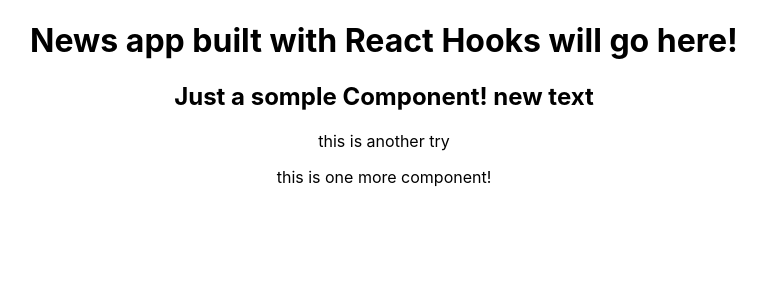
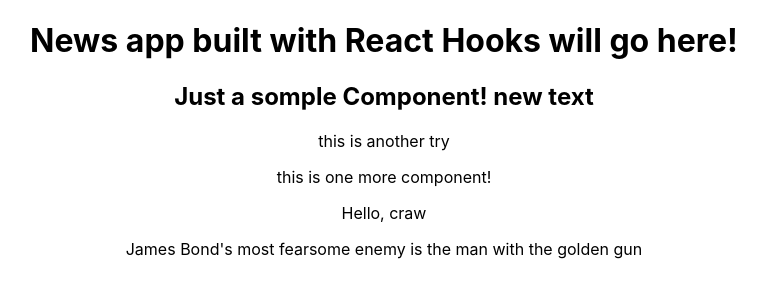
Before and after one commit to pdxman/hooks-news, a React (Create React App) app: page / in a window 1280 px wide. Shown: the top 300 px of the page, without its empty margins (256-1022 px from the left). Built offline with nearby package versions, Linux system fonts and the light colour scheme.

Commit message:
added james bond component

```diff
--- a/src/App.js
+++ b/src/App.js
@@ -3,14 +3,19 @@
 import Simple from './Simple';
 import Another from './Another';
 import Onemore from './Onemore';
+import Someprops from './Someprops';
+import Goldengun from './Goldengun';
 
 function App() {
+
   return (
     <div className="App">
      <h1>News app built with React Hooks will go here!</h1>
      <Simple />
      <Another />
      <Onemore />
+     <Someprops name="craw"/>
+     <Goldengun weapon="golden" />
     </div>
   );
 }
--- /dev/null
+++ b/src/Goldengun.js
@@ -0,0 +1,7 @@
+import React, {useState} from 'react'
+
+export default function Goldengun(props){
+    return(
+        <p>James Bond's most fearsome enemy is the man with the {props.weapon} gun</p>
+    )
+}
--- /dev/null
+++ b/src/Someprops.js
@@ -0,0 +1,10 @@
+import React from 'react'
+
+
+export default function Someprops(props){
+
+
+    return(
+        <p>Hello, {props.name}</p>
+    )
+}
```
